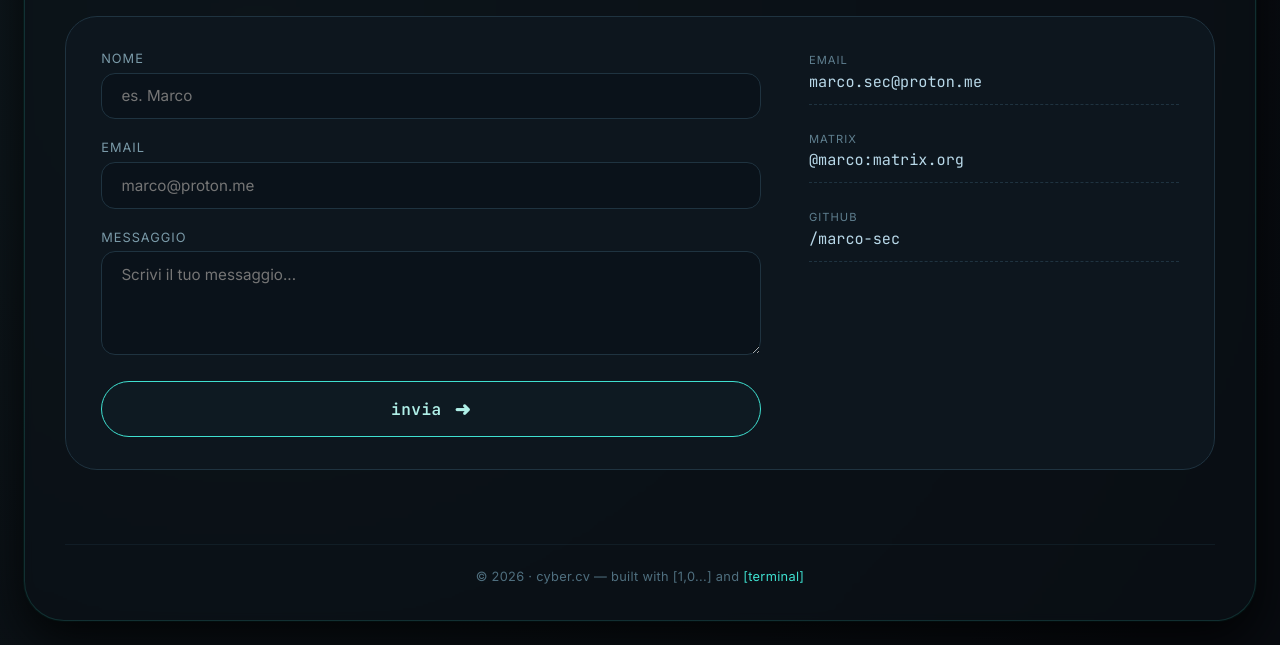
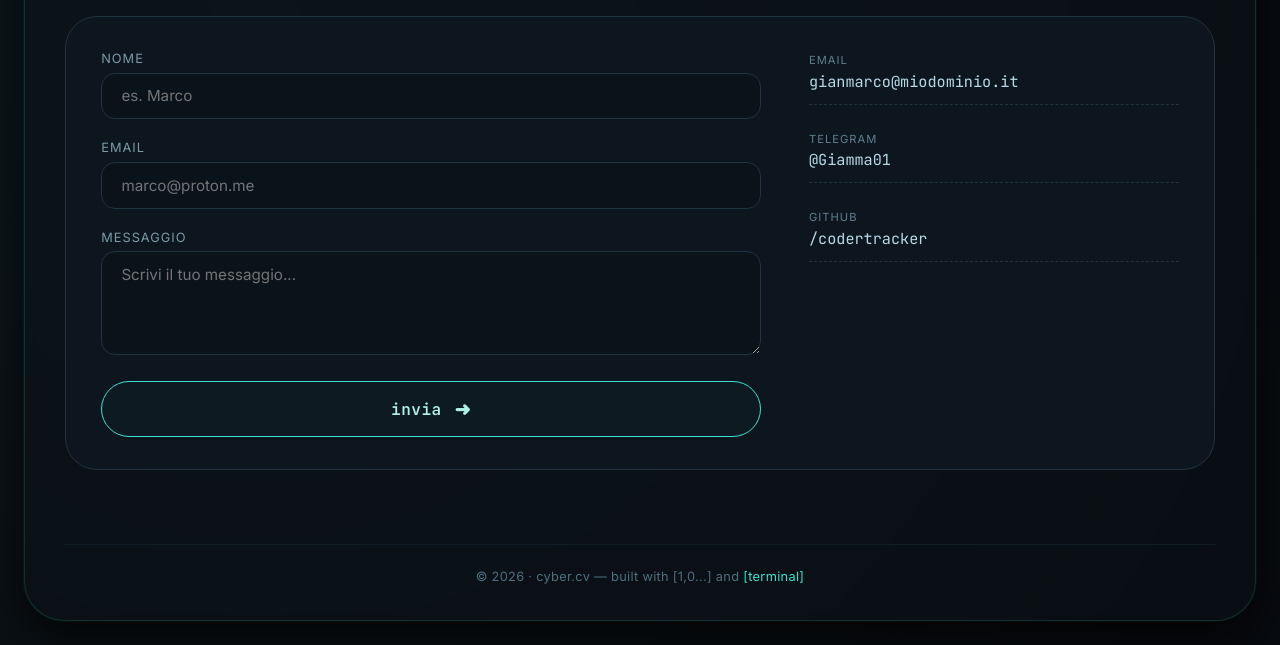
Before and after one commit to codertracker/cyberstudent, a plain HTML site: page pages/contact.html in a window 1280 px wide. Shown: the part 234-879 px from the top of the page. Drawn offline with Linux system fonts and the light colour scheme; files whose address does not match are found by name.

Commit message:
Add files via upload

```diff
--- a/pages/contact.html
+++ b/pages/contact.html
@@ -56,15 +56,15 @@
         <div class="contact-info">
           <div class="info-item">
             <span class="info-label">email</span>
-            <span class="info-value">marco.sec@proton.me</span>
+            <span class="info-value">gianmarco@miodominio.it</span>
           </div>
           <div class="info-item">
-            <span class="info-label">matrix</span>
-            <span class="info-value">@marco:matrix.org</span>
+            <span class="info-label">telegram</span>
+            <span class="info-value">@Giamma01</span>
           </div>
           <div class="info-item">
             <span class="info-label">github</span>
-            <span class="info-value">/marco-sec</span>
+            <span class="info-value">/codertracker</span>
           </div>
         </div>
       </div>
```
